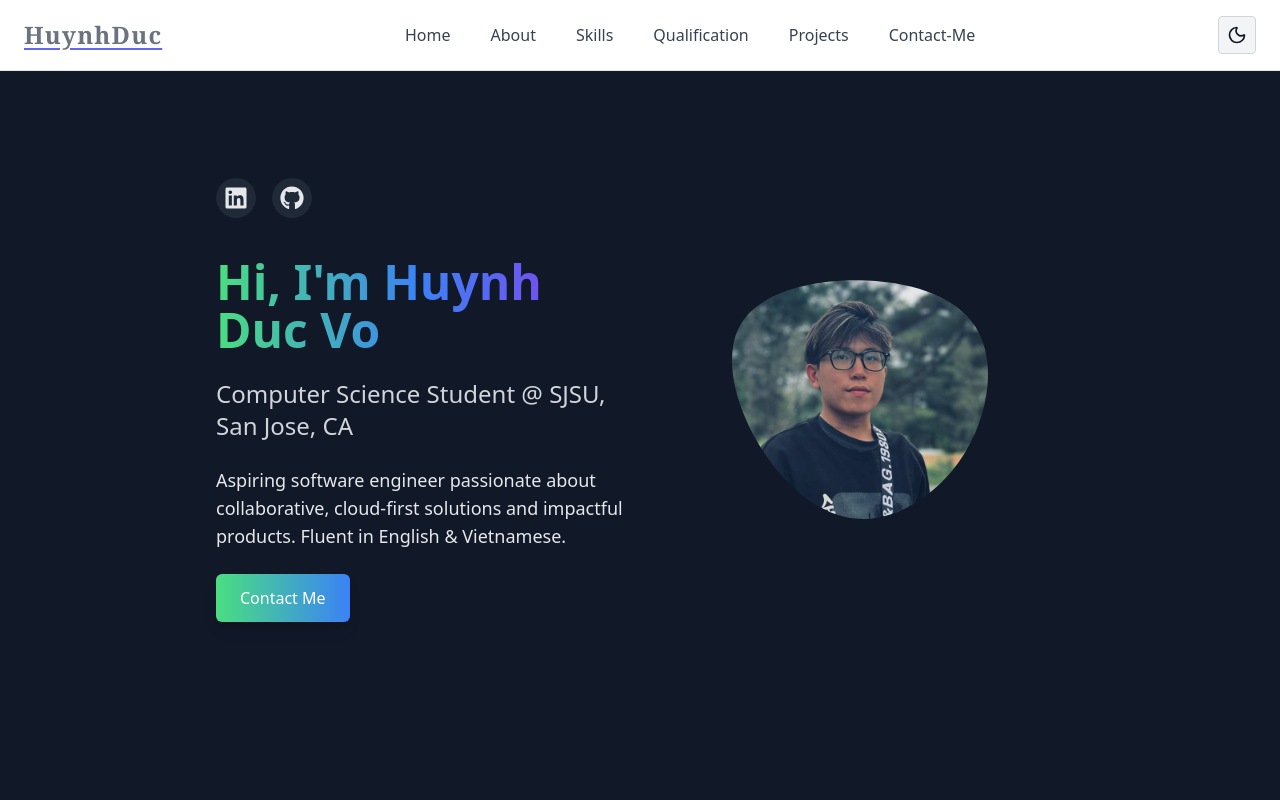
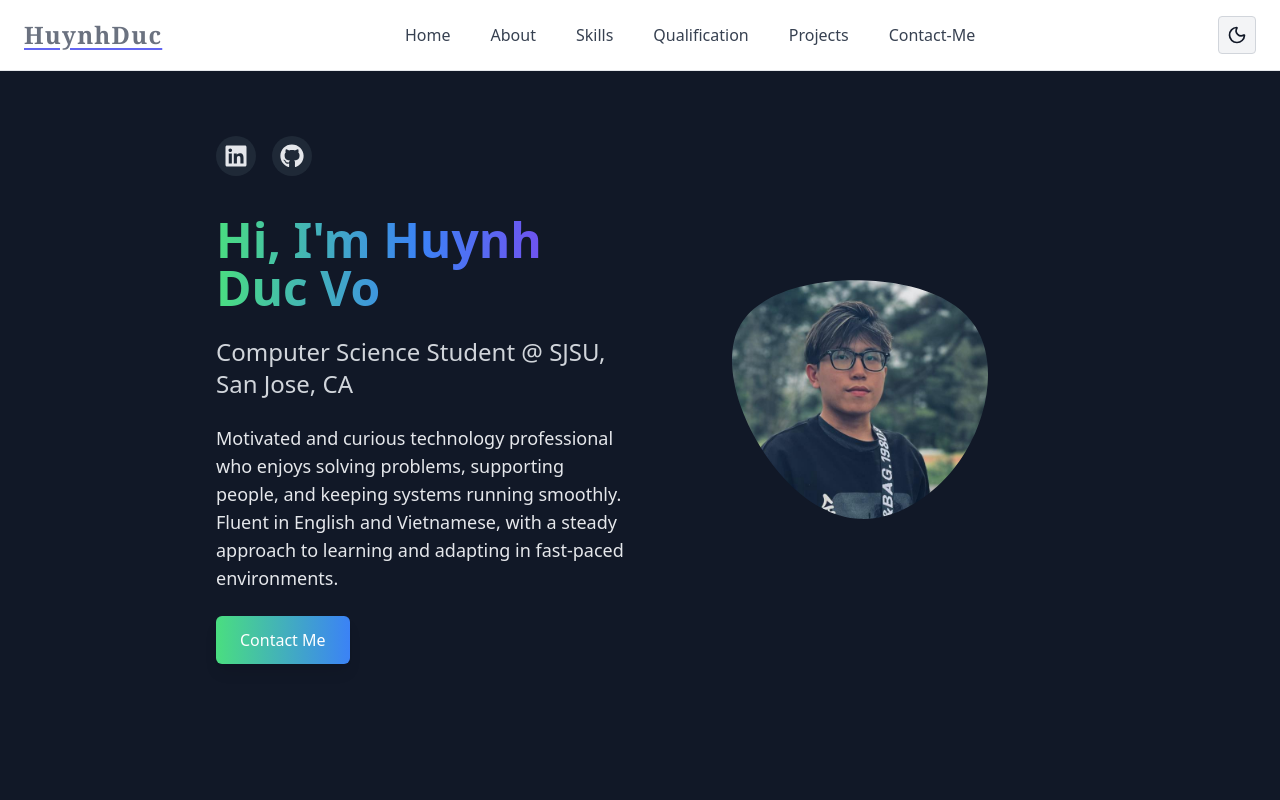
Before and after one commit to HuynhDucVo/portfolio, a React (Vite) app: page / in a window 1280 px wide. Shown: the top 800 px of the page. Built offline with nearby package versions, Linux system fonts and the light colour scheme.

Commit message:
Update Hero.jsx

```diff
--- a/src/components/Hero.jsx
+++ b/src/components/Hero.jsx
@@ -70,8 +70,8 @@ export default function Hero() {
               variants={fadeInUp}
               className="text-lg text-gray-200 dark:text-gray-800 max-w-md text-center md:text-left"
             >
-              Aspiring software engineer passionate about collaborative, cloud-first
-              solutions and impactful products. Fluent in English & Vietnamese.
+              Motivated and curious technology professional who enjoys solving problems, supporting people, and keeping systems running smoothly.
+              Fluent in English and Vietnamese, with a steady approach to learning and adapting in fast‑paced environments.
             </motion.p>
 
             {/* Call to Action */}
```
